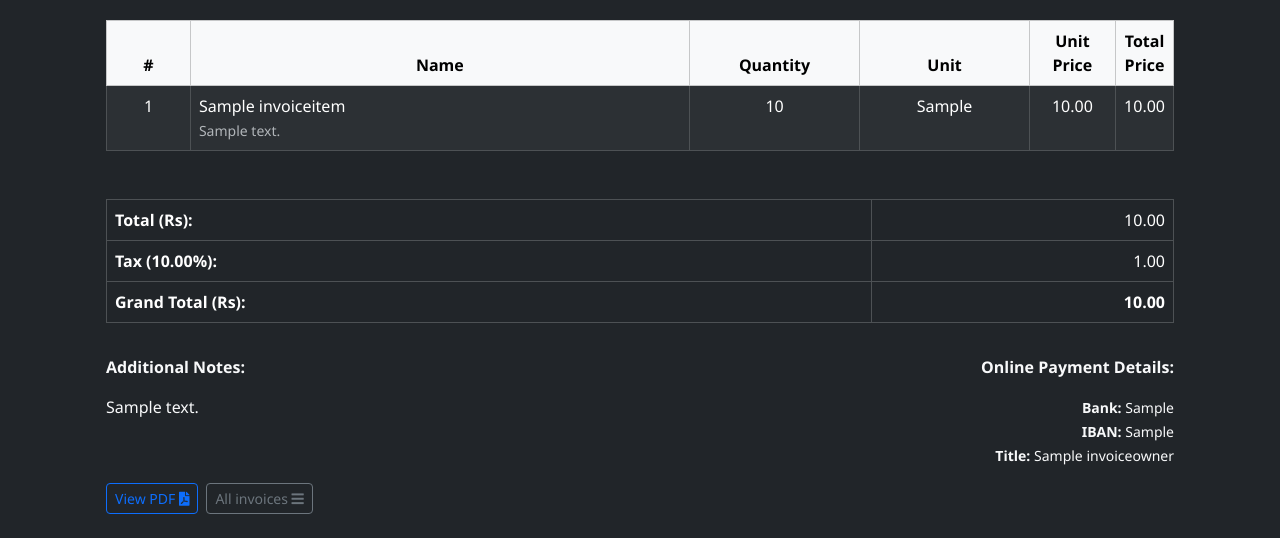
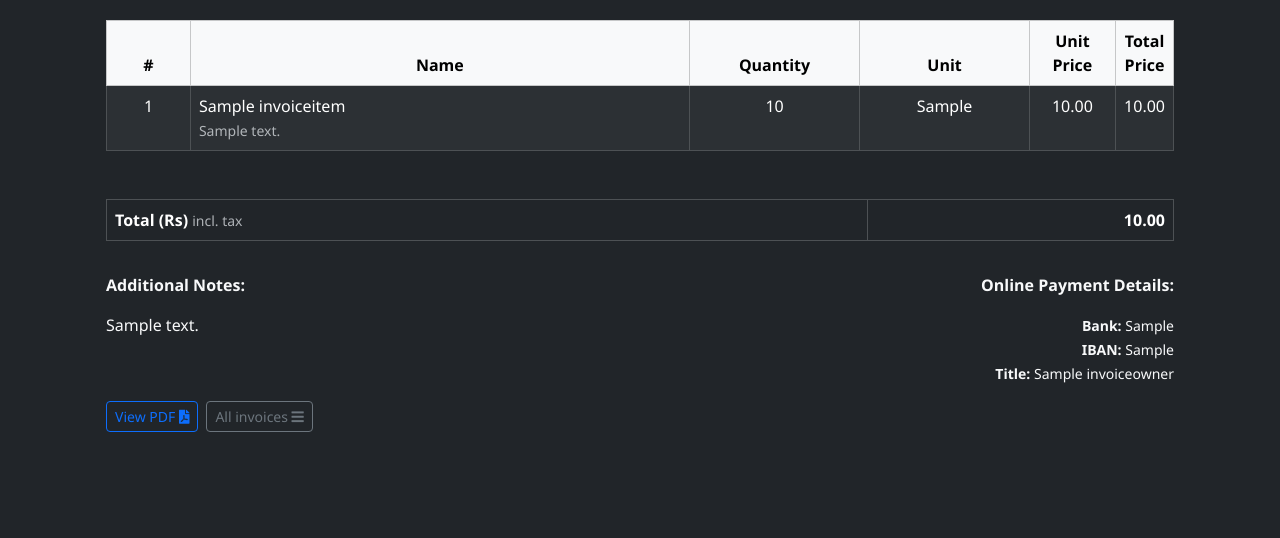
Before and after one commit to sam1-khan/Simple-Invoice-Generator, a Django app: page /1/ in a window 1280 px wide. Shown: the part 299-837 px from the top of the page. After the commit the page ends 731 px from the top, so only its background shows below. Run offline with Django 4.2, Linux system fonts and the light colour scheme; a user stored in the database is signed in; tables that the repository leaves empty hold one stand-in row (values such as "Sample post"); some libraries are stand-ins or nearby versions.

Commit message:
Final Changes

```diff
--- a/invoice_app/models.py
+++ b/invoice_app/models.py
@@ -59,6 +59,7 @@ class Invoice(models.Model):
     notes = models.TextField(null=True, blank=True)
     created_at = models.DateTimeField(auto_now_add=True)
     updated_at = models.DateTimeField(auto_now=True)
+    is_taxed = models.BooleanField(default=False)
 
     def clean(self):
         """Validate tax_percentage."""
--- a/invoice_app/templates/invoice_app/invoice/detail.html
+++ b/invoice_app/templates/invoice_app/invoice/detail.html
@@ -102,18 +102,16 @@
     <table class="table table-bordered table-dark">
         <tbody>
             <tr>
-                <td><strong>Total (Rs):</strong></td>
-                <td class="text-end">{{ invoice.total_price }}</td>
-            </tr>
-            {% if invoice.tax_percentage %}
-                <tr>
-                    <td><strong>Tax ({{ invoice.tax_percentage }}%):</strong></td>
-                    <td class="text-end">{{ invoice.tax }}</td>
-                </tr>
-            {% endif %}
-            <tr>
-                <td><strong>Grand Total (Rs):</strong></td>
-                <td class="text-end fw-bold">{{ invoice.grand_total }}</td>
+                <td>
+                    <strong>Total (Rs) </strong>
+                {% if invoice.tax_percentage or invoice.is_taxed %}
+                    <small class="text-muted"> incl. tax</small>
+                </td>
+                    <td class="text-end fw-bold">{{ invoice.grand_total }}</td>
+                {% else %}
+                </td>
+                    <td class="text-end fw-bold">{{ invoice.total_price }}</td>
+                {% endif %}
             </tr>
         </tbody>
     </table>
--- a/invoice_app/templates/invoice_app/invoice/list.html
+++ b/invoice_app/templates/invoice_app/invoice/list.html
@@ -67,6 +67,11 @@
               <strong>Total Price:</strong> {{ invoice.total_price }} Rs
             </small>
           </p>
+            <p class="card-text text-muted">
+              <small>
+                <strong>Tax included:</strong> {% if invoice.is_taxed %} Yes {% else %} No {% endif %}
+              </small>
+            </p>
           {% if invoice.tax_percentage %}
             <p class="card-text text-muted">
               <small>
```
Also changed, not shown: invoice_app/forms.py (+5 -2 lines), invoice_app/templates/invoice_app/invoice/invoice_pdf.html (+6 -2 lines), invoice_app/migrations/0003_invoice_is_taxed.py (added), invoice_app/migrations/0004_alter_invoice_is_taxed.py (added).
